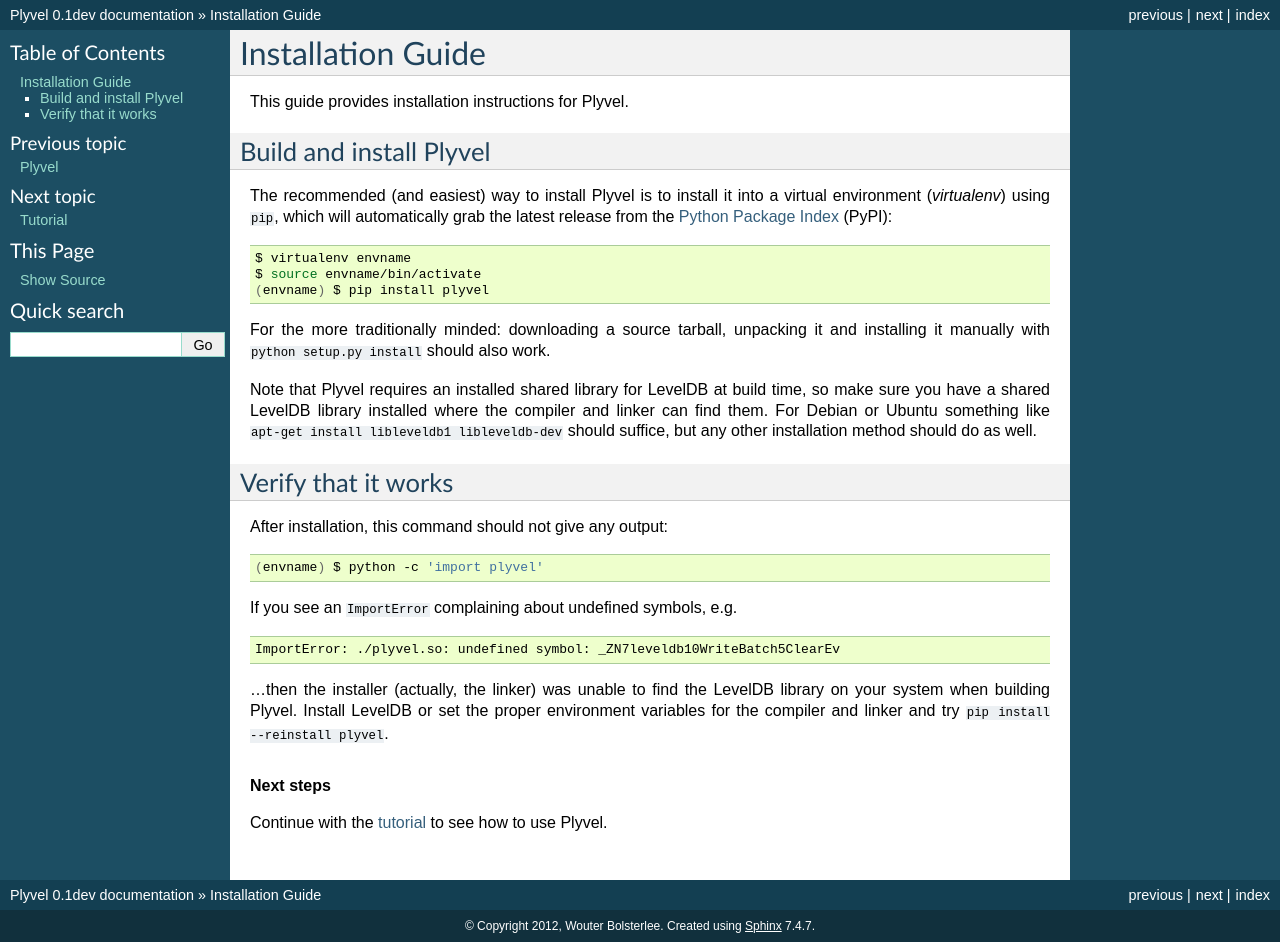
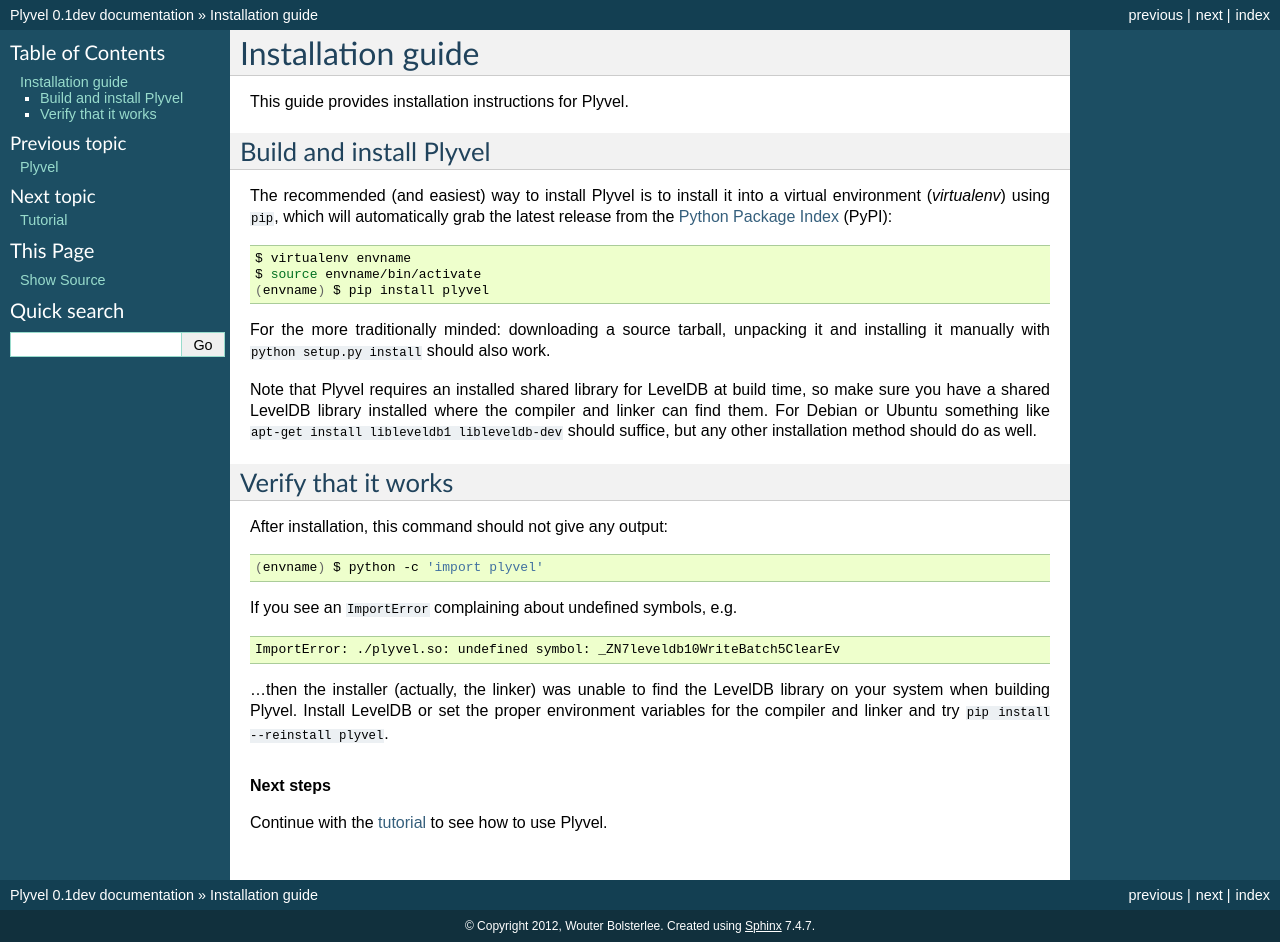
Before and after one commit to wbolster/plyvel, a Sphinx documentation site: the page built from doc/installation.rst, in a window 1280 px wide. Built offline with Sphinx 7.4.7, drawn with Linux system fonts in a browser that asks for light colours.

```diff
--- a/doc/installation.rst
+++ b/doc/installation.rst
@@ -1,5 +1,5 @@
 ==================
-Installation Guide
+Installation guide
 ==================
 
 .. highlight:: sh
```
